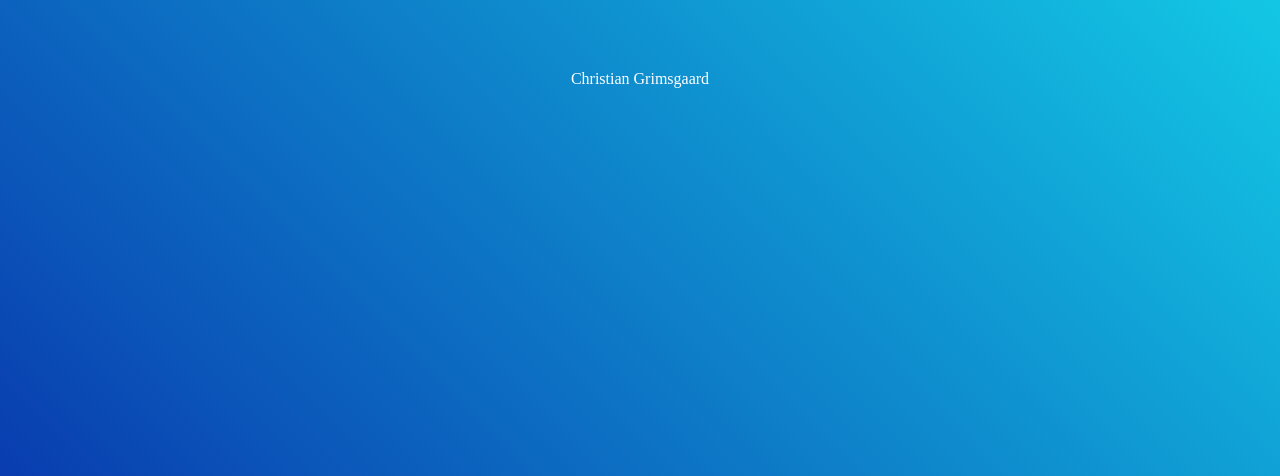
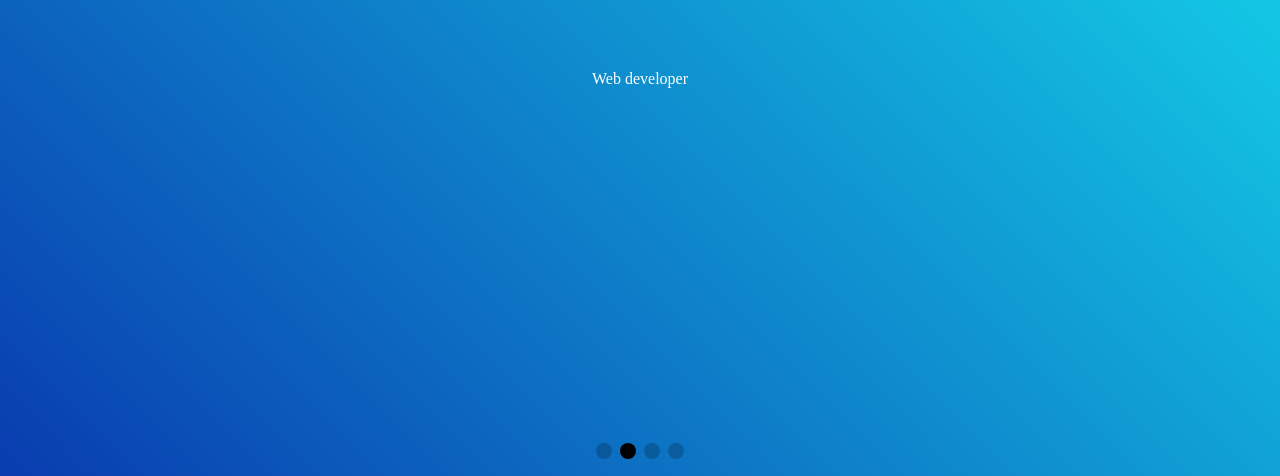
Before and after one commit to nightzirch/ChristianGrimsgaard.net, a Next.js app: page / in a window 1280 px wide. Shown: the part 321-797 px from the top of the page. Built offline with nearby package versions, Linux system fonts and the light colour scheme.

Commit message:
Added one more component

```diff
--- /dev/null
+++ b/components/OkayJustOneMoreComponent/OkayJustOneMoreComponent.tsx
@@ -0,0 +1,49 @@
+import styled from 'styled-components';
+
+interface Props {
+  index: number;
+  length: number;
+  onClick: (i: number) => void;
+}
+
+interface CircleProps {
+  isActive: boolean;
+}
+
+const CircleWrapper = styled.div`
+  padding: 0.25em;
+  cursor: pointer;
+
+  &:hover > * {
+    opacity: 1;
+  }
+`;
+
+const Circle = styled.span<CircleProps>`
+  background: #000;
+  opacity: ${({ isActive }) => (isActive ? '1' : '0.2')};
+  width: 1rem;
+  height: 1rem;
+  border-radius: 0.5em;
+  display: block;
+`;
+
+const Wrapper = styled.div`
+  display: flex;
+  position: absolute;
+  bottom: 1rem;
+`;
+
+export const OkayJustOneMoreComponent = (props: Props): JSX.Element => {
+  const { index, length, onClick } = props;
+
+  return (
+    <Wrapper>
+      {new Array(length).fill('').map((_, i) => (
+        <CircleWrapper onClick={() => onClick(i)} key={i}>
+          <Circle isActive={i === index} />
+        </CircleWrapper>
+      ))}
+    </Wrapper>
+  );
+};
--- /dev/null
+++ b/components/OkayJustOneMoreComponent/index.ts
@@ -0,0 +1 @@
+export { OkayJustOneMoreComponent } from './OkayJustOneMoreComponent';
--- a/pages/index.tsx
+++ b/pages/index.tsx
@@ -1,13 +1,39 @@
+import { useState } from 'react';
 import styled from 'styled-components';
 
+import { OkayJustOneMoreComponent } from '../components/OkayJustOneMoreComponent';
 import { TheOnlyComponent } from '../components/TheOnlyComponent';
 
-const StyledFrontPage = styled.main``;
+const StyledFrontPage = styled.main`
+  display: flex;
+  flex-direction: column;
+  align-items: center;
+`;
+
+const pages = [
+  <TheOnlyComponent key="name">Christian Grimsgaard</TheOnlyComponent>,
+  <TheOnlyComponent key="web" gradientName="blue">
+    Web developer
+  </TheOnlyComponent>,
+  <TheOnlyComponent key="coffee" gradientName="brown">
+    Coffee nerd
+  </TheOnlyComponent>,
+  <TheOnlyComponent key="sayHi" gradientName="orange">
+    Say hi
+  </TheOnlyComponent>,
+];
 
 const FrontPage = (): JSX.Element => {
+  const [index, setIndex] = useState(1);
+
+  const handleDotClick = (i: number): void => {
+    setIndex(i);
+  };
+
   return (
     <StyledFrontPage>
-      <TheOnlyComponent gradientName="blue">Christian Grimsgaard</TheOnlyComponent>
+      {pages[index]}
+      <OkayJustOneMoreComponent index={index} onClick={handleDotClick} length={pages.length} />
     </StyledFrontPage>
   );
 };
```
